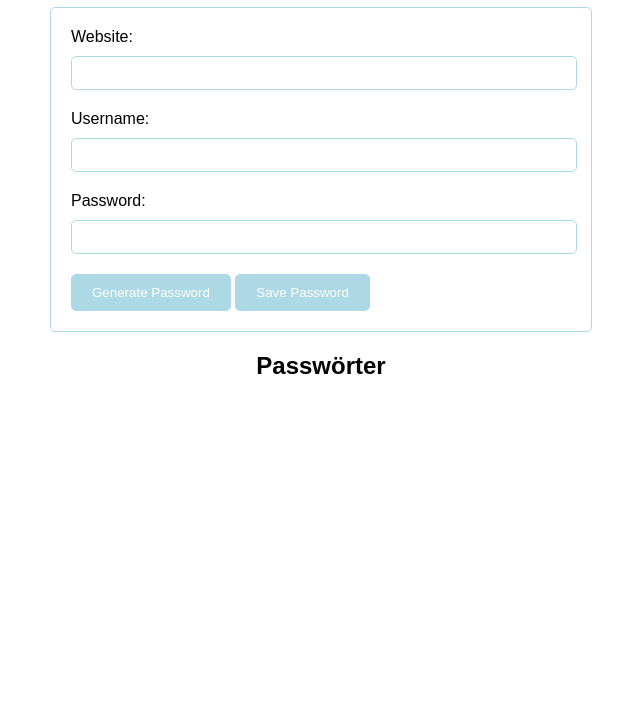
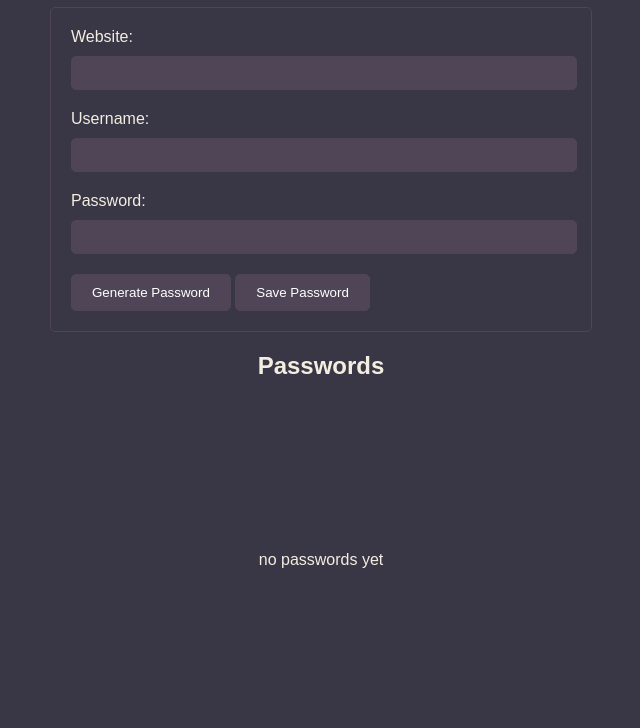
Before and after one commit to janKpe/passwort_maneger, a plain HTML site: page index.html in a window 1280 px wide. Shown: the part 81-809 px from the top of the page, without its empty margins (319-959 px from the left). Drawn offline with Linux system fonts and the light colour scheme.

Commit message:
changed theme

```diff
--- a/index.html
+++ b/index.html
@@ -26,10 +26,10 @@
       <button type="button" onclick="savePassword()">Save Password</button>
     </form>
     <div id="passwords" class="center">
-      <h2 class="center">Passwörter</h2>
+      <h2 class="center">Passwords</h2>
       <div id="passwordlList">
         <div id="emptyList">
-
+          <p>no passwords yet</p>
         </div>
         <!-- <div class="passwordItem">
           <img src="assets/delete.svg" class="deleteIcon" alt="">
--- a/script.js
+++ b/script.js
@@ -19,11 +19,11 @@ function generatePassword() {
 }
 
 function renderPasswords() {
+  if (passwords.passwordList.length != 0) {
     document.getElementById("passwordlList").innerHTML = ""
     passwords.passwordList.forEach(element => {
       document.getElementById("passwordlList").innerHTML +="<div class='passwordItem'>"+
       `<img src='assets/delete.svg' class='deleteIcon' onclick="deletePassword('${element.id}')">` +
-
     "  <div class='passwordRow'>" +
     "    <img src='assets/website.svg'>" +
     `    <p id='website'><a target="_blank" href="${element.website}">${element.website}</a></p>`+
@@ -38,6 +38,7 @@ function renderPasswords() {
         "</div>"+
     "</div>"
     });
+  }
 }
 function savePassword() {
   const website = document.getElementById("website").value;
--- a/style.css
+++ b/style.css
@@ -1,5 +1,8 @@
 body {
     font-family: Arial, sans-serif;
+    background-color: #393646;
+    color: #F4EEE0;
+
   }
 
   .center {
@@ -11,7 +14,7 @@ body {
     width: 500px;
     margin: auto;
     padding: 20px;
-    border: 1px solid lightblue;
+    border: 1px solid #4F4557;
     border-radius: 5px;
   }
 
@@ -21,33 +24,55 @@ body {
   }
 
   input[type="text"] {
+    color: #F4EEE0;
     width: 100%;
     height: 30px;
     margin-bottom: 20px;
-    border: 1px solid lightblue;
+    border: 1px solid #4F4557 ;
     border-radius: 5px;
+    background-color: #4F4557 ;
   }
 
+  input[type="text"]:focus-visible {
+    outline: 3px solid #6D5D6E;
+    background-color: #6D5D6E;
+    border-color: #6D5D6E;
+    transition-duration: 500ms;
+
+  }
+
+  input[type="text"]:hover {
+    background-color: #6D5D6E;
+    border-color: #6D5D6E;
+    transition-duration: 500ms;
+  }
 
   button {
     padding: 10px 20px;
-    background-color: lightblue;
+    background-color: #4F4557 ;
     color: white;
-    border: 1px solid lightblue;
+    border: 1px solid #4F4557 ;
     border-radius: 5px;
     cursor: pointer;
   }
 
   button:hover {
     cursor: pointer;
-    background-color: rgb(143, 177, 189);
-    border-color: rgb(143, 177, 189);
+    background-color: #6D5D6E;
+    border-color: #6D5D6E;
+    transition-duration: 500ms;
+
   }
 
-
+  #emptyList {
+    display: grid;
+    justify-content: center;
+    align-items: center;
+    height: 40vh;
+    }
   .passwordItem {
     position: relative;
-    border: 1px solid lightblue;
+    border: 1px solid #4F4557;
     border-radius: 5px;
     width: 80vh;
     margin-top: 15px;
@@ -73,7 +98,7 @@ body {
   }
 
   a {
-    color: black;
+    color: #F4EEE0;
     text-decoration: none;
     font-style: italic;
   }
```
Also changed, not shown: assets/delete.svg, assets/password.svg, assets/user.svg, assets/website.svg. Lines whose indentation alone changed are shown as unchanged.
